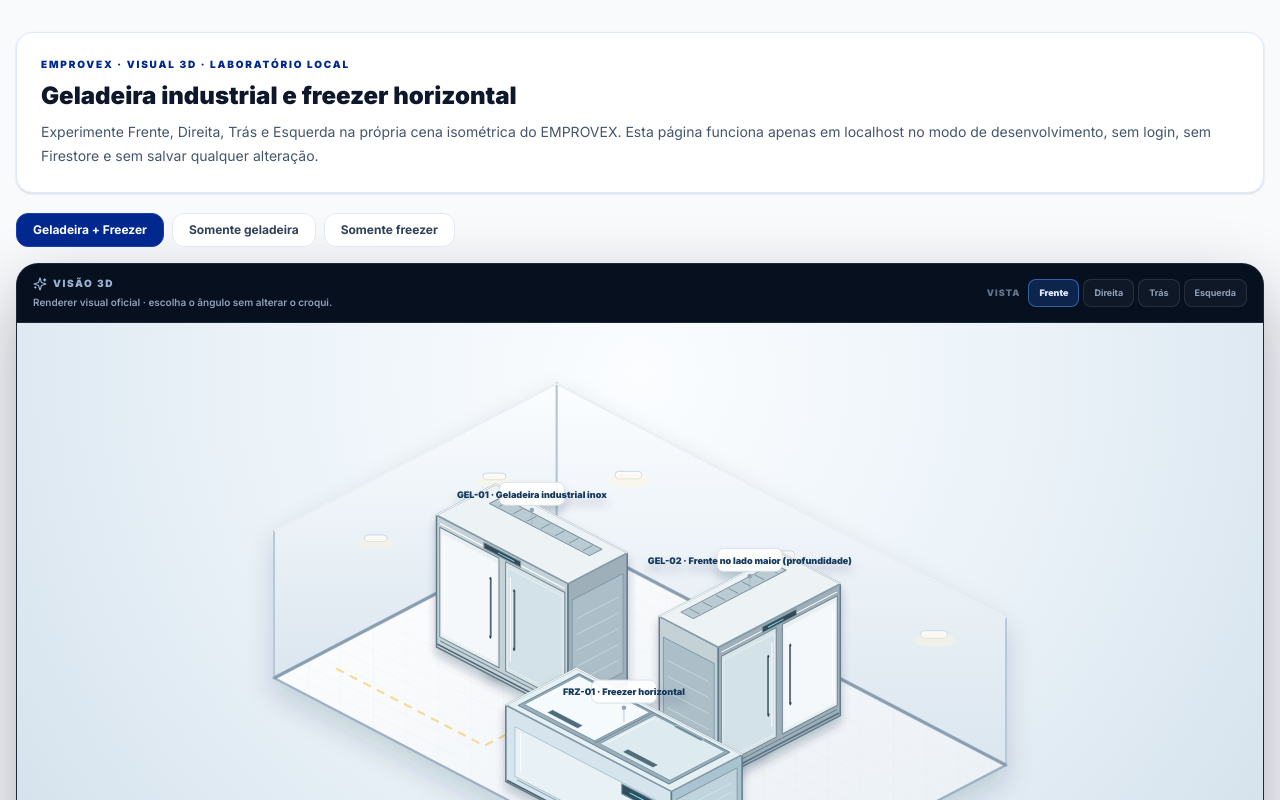
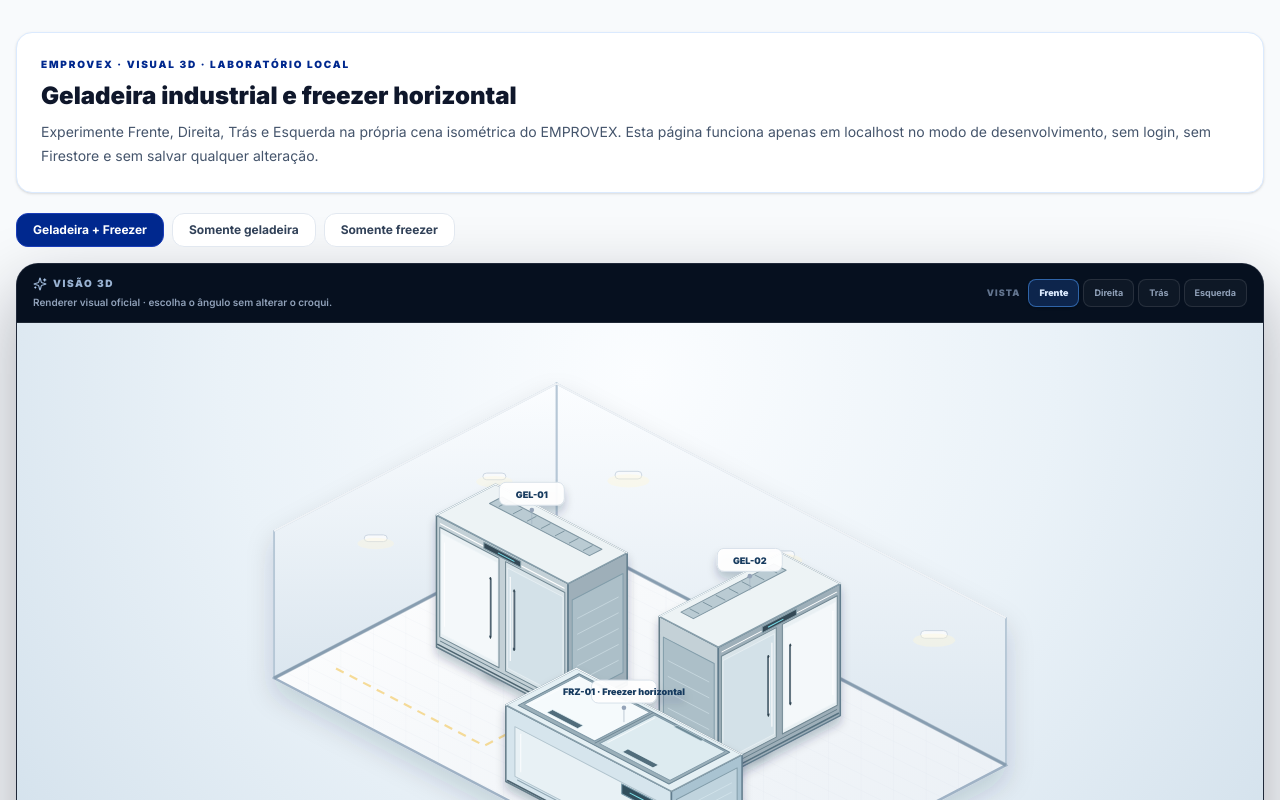
Before and after one commit to aprov-hgesm/Controles-de-Empenhos---Aprov, a Next.js app: page /visual-lab/frigorificos in a window 1280 px wide. Shown: the top 800 px of the page. Built offline with nearby package versions, Linux system fonts and the light colour scheme.

Commit message:
ux(warehouse): rótulos compactos na demonstração das duas orientações

```diff
--- a/features/warehouse/components/WarehouseColdStorageLocalPreview.tsx
+++ b/features/warehouse/components/WarehouseColdStorageLocalPreview.tsx
@@ -11,7 +11,7 @@ const SAMPLE_OBJECTS: WarehouseDepotLayoutObject[] = [
   {
     id: 'obj_local_fridge_demo',
     kind: 'REFRIGERATOR',
-    label: 'GEL-01 · Geladeira industrial inox',
+    label: 'GEL-01',
     x: 80,
     y: 175,
     width: 205,
@@ -25,7 +25,7 @@ const SAMPLE_OBJECTS: WarehouseDepotLayoutObject[] = [
   {
     id: 'obj_local_fridge_long_depth_demo',
     kind: 'REFRIGERATOR',
-    label: 'GEL-02 · Frente no lado maior (profundidade)',
+    label: 'GEL-02',
     x: 405,
     y: 55,
     width: 92,
```
